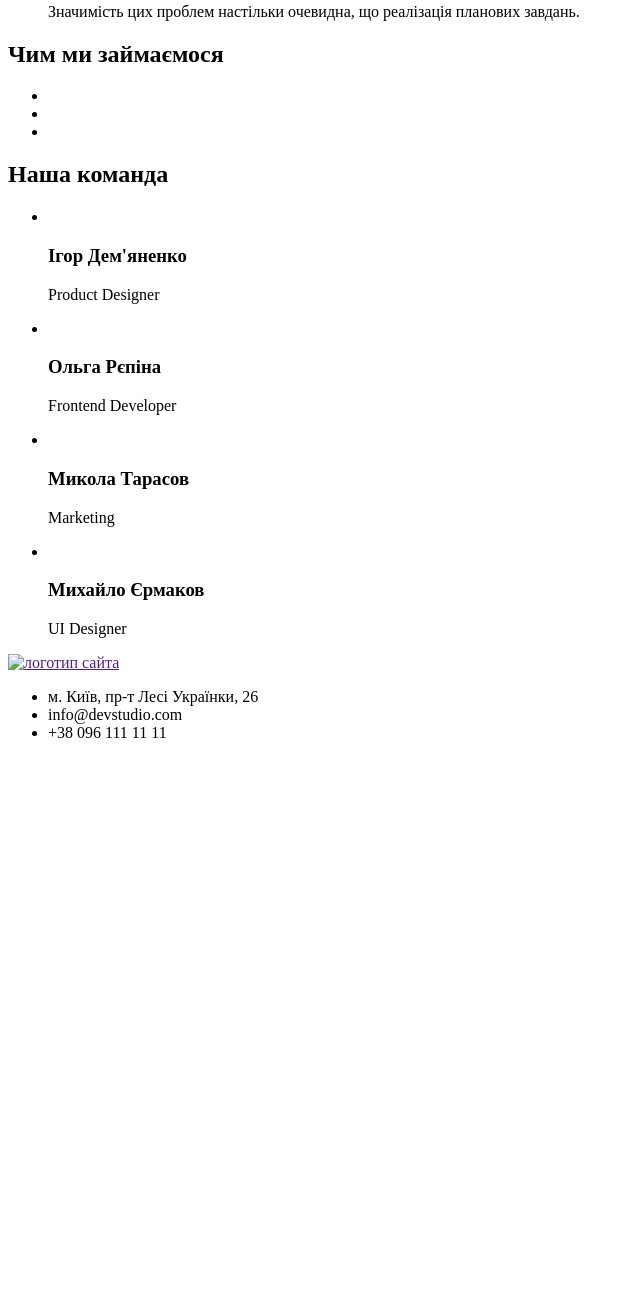
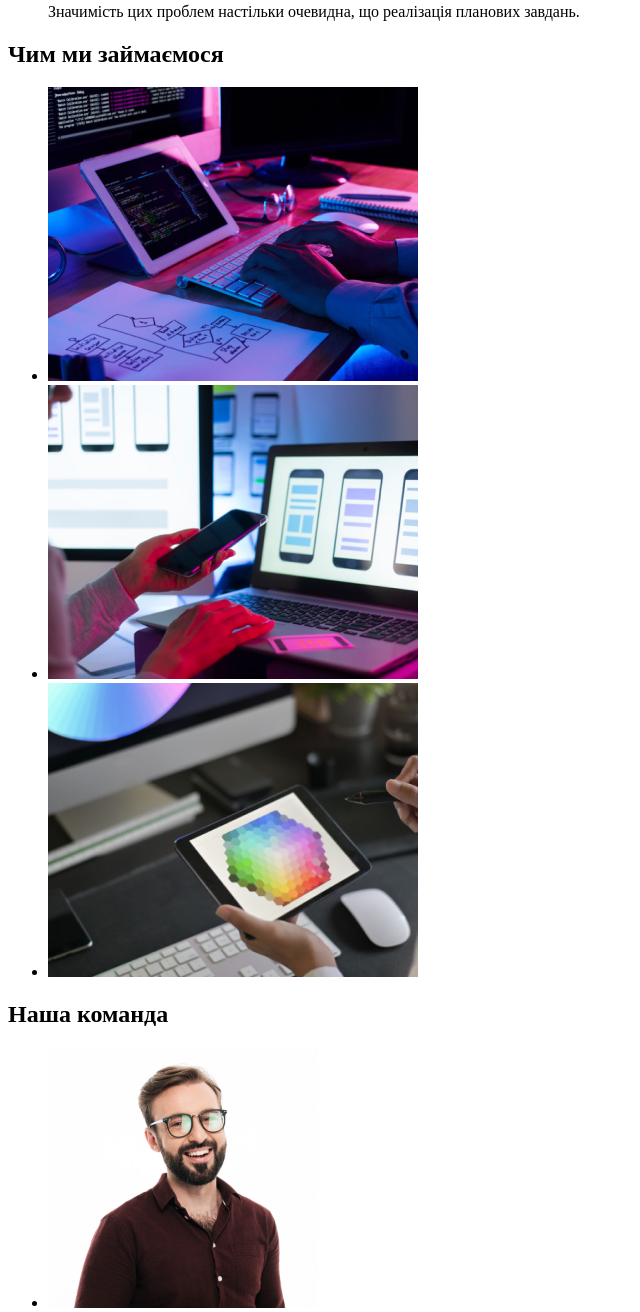
Before and after one commit to JimmyTulipTudeesky/goit-markup-hw-01, a plain HTML site: page index.html in a window 1280 px wide. Shown: the part 570-1882 px from the top of the page, without its empty margins (0-640 px from the left). Before the commit the page ends 1328 px from the top, so only its background shows below. Drawn offline with Linux system fonts and the light colour scheme.

Commit message:
Update index.html

```diff
--- a/index.html
+++ b/index.html
@@ -58,13 +58,13 @@
                 <h2>Чим ми займаємося</h2>
                 <ul>
                     <li>
-                        <img src="./bassic/images/box1.png" alt="" width="370">
+                        <img src="./images/box1.png" alt="" width="370">
                     </li>
                     <li>
-                        <img src="./bassic/images/img.png" alt="" width="370">
+                        <img src="./images/img.png" alt="" width="370">
                     </li>
                     <li>
-                        <img src="./bassic/images/box3.png" alt="" width="370">
+                        <img src="./images/box3.png" alt="" width="370">
                     </li>
                 </ul>
             </section>
@@ -73,22 +73,22 @@
                 <h2>Наша команда</h2>
                 <ul>
                     <li>
-                        <img src="./bassic/images/Igor.jpg" alt="" width="270">
+                        <img src="./images/Igor.jpg" alt="" width="270">
                         <h3>Ігор Дем'яненко</h3>
                         <p>Product Designer</p>
                     </li>
                     <li>
-                        <img src="./bassic/images/Olga.jpg" alt="" width="270">
+                        <img src="./images/Olga.jpg" alt="" width="270">
                         <h3>Ольга Рєпіна</h3>
                         <p>Frontend Developer</p>
                     </li>
                     <li>
-                        <img src="./bassic/images/Mikola.jpg" alt="" width="270">
+                        <img src="./images/Mikola.jpg" alt="" width="270">
                         <h3>Микола Тарасов</h3>
                         <p>Marketing</p>
                     </li>
                     <li>
-                        <img src="./bassic/images/Muhailo.jpg" alt="" width="270">
+                        <img src="./images/Muhailo.jpg" alt="" width="270">
                         <h3>Михайло Єрмаков</h3>
                         <p>UI Designer</p>
                     </li>
@@ -97,13 +97,15 @@
             </main>
         <footer>
             <a href="">
-            <img src="./bassic/images/WebStudio.svg" alt="логотип сайта">
+            <img src="./images/WebStudio.svg" alt="логотип сайта">
             </a>
-            <ul>
-            <li>м. Київ, пр-т Лесі Українки, 26</li>
-            <li>info@devstudio.com</li>
-            <li>+38 096 111 11 11</li>
-            </ul>
+            <address>
+               <ul>
+                    <li>м. Київ, пр-т Лесі Українки, 26</li>
+                    <li>info@devstudio.com</li>
+                    <li>+38 096 111 11 11</li>
+                </ul>
+            </address>
         </footer>
         </body>
 </html>
```
